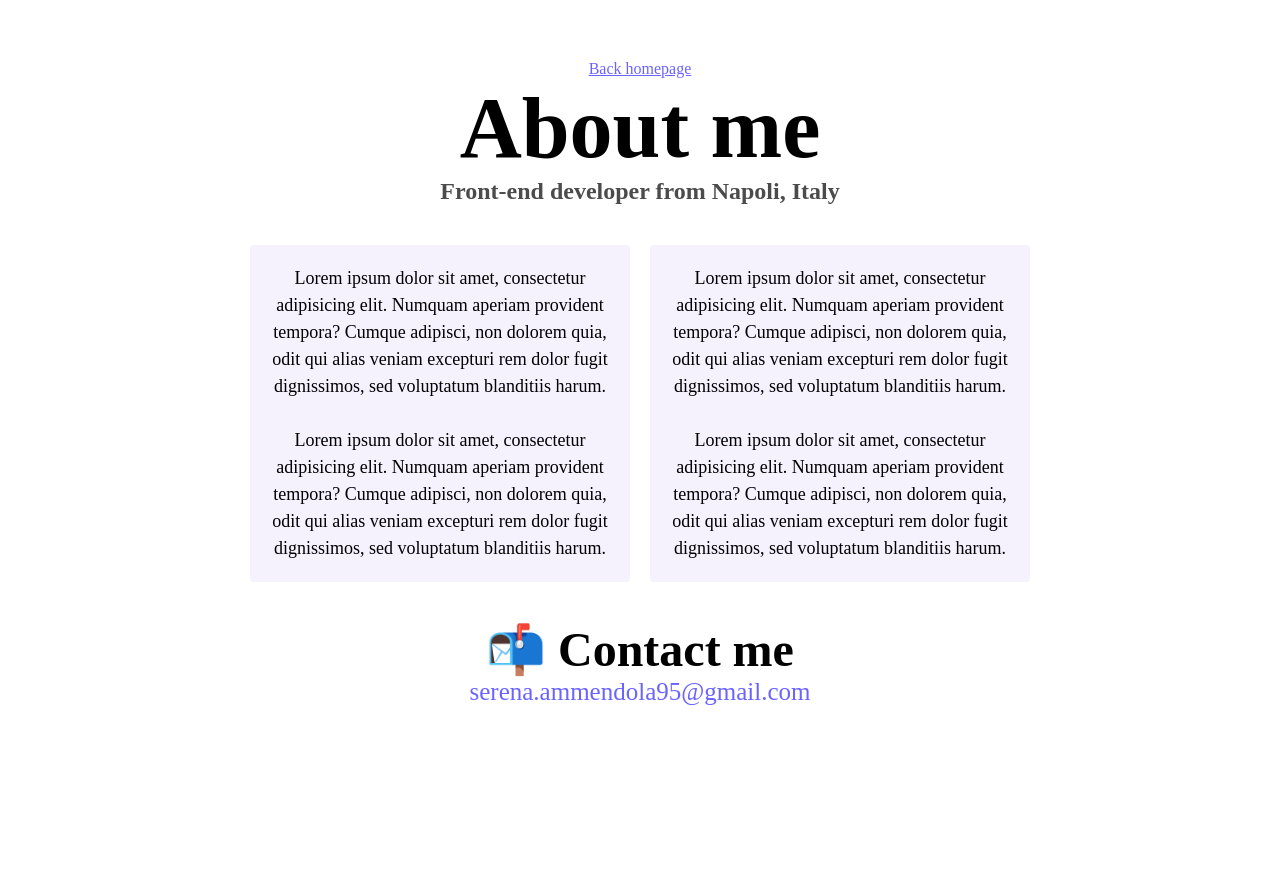
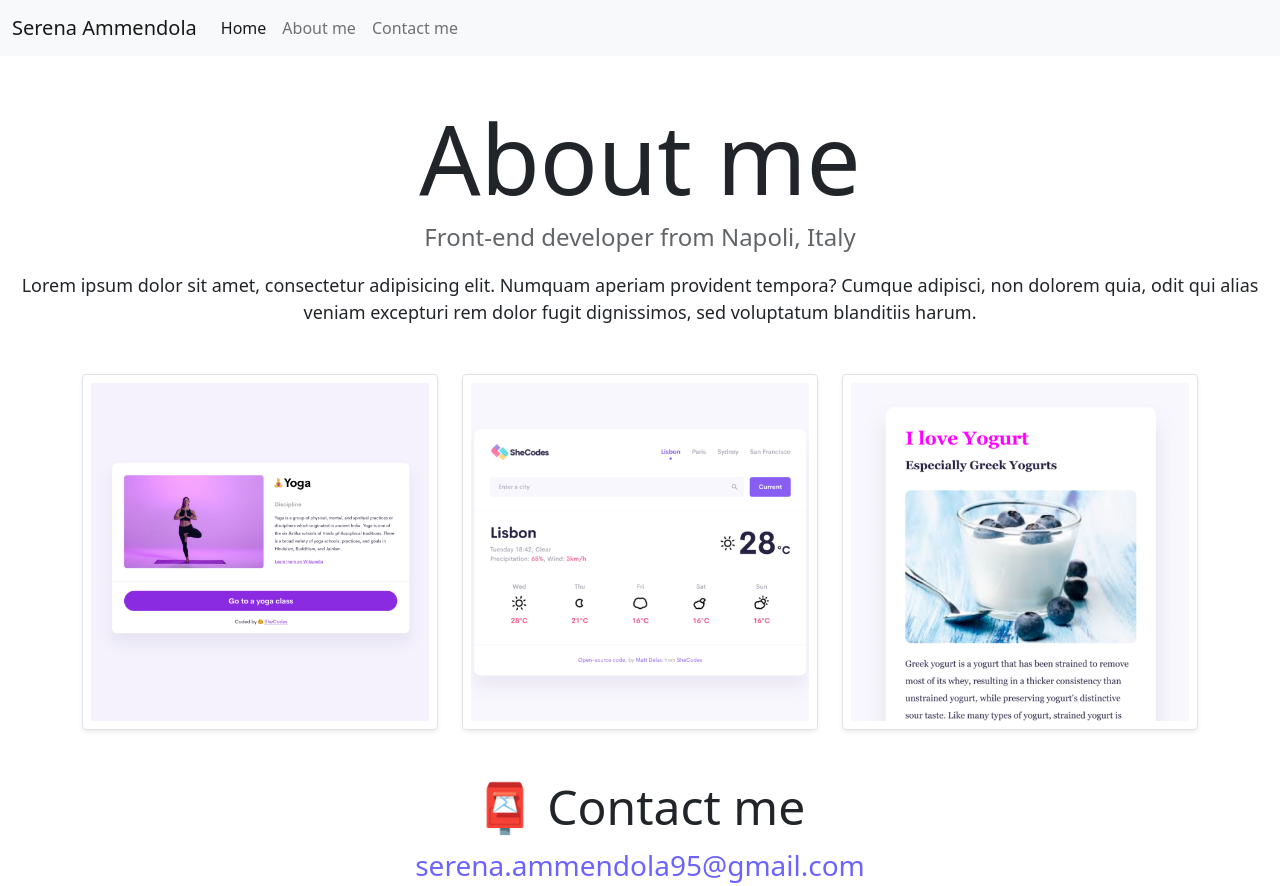
Before and after one commit to Serena-Ammendola/About-me-website, a website: page about.html in a window 1280 px wide. Before the commit the page ends 800 px from the top, so only its background shows below. Drawn offline with nearby package versions, Linux system fonts and the light colour scheme.

Commit message:
website  and some SEO added

```diff
--- a/about.html
+++ b/about.html
@@ -1,44 +1,71 @@
 <!DOCTYPE html>
 <html lang="en">
+
 <head>
   <meta charset="UTF-8" />
+  <meta http-equiv="X-UA-Compatible" content="IE=edge" />
   <meta name="viewport" content="width=device-width, initial-scale=1.0" />
-    <link href="src/style.css" rel="stylesheet" type="text/css" />
-    <title>About me</title>
+  <meta name="description" content="Apage with all Serena's project done with SheCodes workshops">
+  <link href="https://cdn.jsdelivr.net/npm/bootstrap@5.0.0-beta2/dist/css/bootstrap.min.css" rel="stylesheet"
+    integrity="sha384-BmbxuPwQa2lc/FVzBcNJ7UAyJxM6wuqIj61tLrc4wSX0szH/Ev+nYRRuWlolflfl" crossorigin="anonymous" />
+  <script src="https://cdn.jsdelivr.net/npm/bootstrap@5.3.3/dist/js/bootstrap.min.js"
+    integrity="sha384-0pUGZvbkm6XF6gxjEnlmuGrJXVbNuzT9qBBavbLwCsOGabYfZo0T0to5eqruptLy"
+    crossorigin="anonymous"></script>
+  <link rel="stylesheet" href="src/style.css" />
+  <title>About Serena</title>
 </head>
+
 <body>
-    <a href="index.html" class="homepage-link">Back homepage</a>
-    <h1>About me</h1>
-    <h3>Front-end developer from Napoli, Italy</h3>
-    <div class="about-paragraphs">
+  <nav class="navbar navbar-expand-lg navbar-light bg-light fixed-top">
+    <div class="container-fluid">
+      <a class="navbar-brand" href="#">Serena Ammendola</a>
+      <button class="navbar-toggler" type="button" data-bs-toggle="collapse" data-bs-target="#navbarNav"
+        aria-controls="navbarNav" aria-expanded="false" aria-label="Toggle navigation">
+        <span class="navbar-toggler-icon"></span>
+      </button>
+      <div class="collapse navbar-collapse" id="navbarNav">
+        <ul class="navbar-nav">
+          <li class="nav-item">
+            <a class="nav-link active" aria-current="page" href="index.html">Home</a>
+          </li>
+          <li class="nav-item">
+            <a class="nav-link" href="about.html">About me</a>
+          </li>
+          <li class="nav-item">
+            <a class="nav-link" href="about.html#contact">Contact me</a>
+          </li>
+        </ul>
+      </div>
+    </div>
+  </nav>
+
+  <h1 class="text-center">About me</h1>
+  <h3 class="text-center">Front-end developer from Napoli, Italy</h3>
+  <div class="about-paragraphs text-center mb-5">
     <p>
-        Lorem ipsum dolor sit amet, consectetur adipisicing elit. Numquam
-        aperiam provident tempora? Cumque adipisci, non dolorem quia, odit qui
-        alias veniam excepturi rem dolor fugit dignissimos, sed voluptatum
-        blanditiis harum.
-        <br />
-        <br />
-        Lorem ipsum dolor sit amet, consectetur adipisicing elit. Numquam
-        aperiam provident tempora? Cumque adipisci, non dolorem quia, odit qui
-        alias veniam excepturi rem dolor fugit dignissimos, sed voluptatum
-        blanditiis harum.
-      </p>
-      <p>
-        Lorem ipsum dolor sit amet, consectetur adipisicing elit. Numquam
-        aperiam provident tempora? Cumque adipisci, non dolorem quia, odit qui
-        alias veniam excepturi rem dolor fugit dignissimos, sed voluptatum
-        blanditiis harum.
-        <br />
-        <br />
       Lorem ipsum dolor sit amet, consectetur adipisicing elit. Numquam
       aperiam provident tempora? Cumque adipisci, non dolorem quia, odit qui
       alias veniam excepturi rem dolor fugit dignissimos, sed voluptatum
       blanditiis harum.
     </p>
   </div>
-    <h2 id="contact">📬 Contact me</h2>
-    <a href="mailto:serena.ammendola95@gmail.com" class="email-link"
-      >serena.ammendola95@gmail.com</a
-    >
+  <div class="container">
+    <div class="row">
+      <div class="col-sm-4">
+        <img src="images/yoga.png" class="img-fluid rounded shadow-sm p-2 border" />
+      </div>
+      <div class="col-sm-4">
+        <img src="images/weather.png" class="img-fluid rounded shadow-sm p-2 border" />
+      </div>
+      <div class="col-sm-4">
+        <img src="images/yogurt.png" class="img-fluid rounded shadow-sm p-2 border" />
+      </div>
+    </div>
+  </div>
+  <div id="contact" class="text-center mt-5">
+    <h2>📮 Contact me</h2>
+    <a href="mailto:serena.ammendola95@gmail.com" class="email-link">serena.ammendola95@gmail.com</a>
+  </div>
 </body>
+
 </html>
--- a/package.json
+++ b/package.json
@@ -1,5 +1,5 @@
 {
-  "name": "homework-template",
+  "name": "advanced-bootstrap-homework-challenge",
   "version": "1.0.0",
   "description": "",
   "main": "index.html",
--- a/src/style.css
+++ b/src/style.css
@@ -1,82 +1,75 @@
 :root {
-  --primary-color: #6b63ff;
+  --primary-color: #6c63ff;
   --secondary-color: #f5f2fe;
   --box-shadow: 0 5px 10px rgba(0, 0, 0, 0.3);
 }
 
 body {
-  margin: 60px auto;
-  max-width: 800px;
+  margin-top: 100px;
 }
 
-h1,
-h2,
-h3 {
-  text-align: center;
-  margin: 0;
+h1 {
+  font-size: 96px;
 }
 
 h2 {
   font-size: 48px;
 }
 
-h1 {
-  font-size: 86px;
-}
 h3 {
   font-size: 24px;
   opacity: 0.7;
 }
-
 p {
-  background: var(--secondary-color);
-  padding: 20px;
-  border-radius: 4px;
   font-size: 18px;
   line-height: 1.5;
-  text-align: center;
 }
 .navigation-links {
   display: flex;
+  margin-top: 40px;
   justify-content: center;
-  margin-top: 40px;
 }
 
-.navigation-links a {
+.contact-link {
+  border-radius: 4px;
   margin: 20px;
-  border-radius: 4px;
   padding: 20px 15px;
   text-decoration: none;
   text-transform: capitalize;
-}
-.contact-link {
-  color: white;
   background: var(--primary-color);
   box-shadow: var(--box-shadow);
+  color: white;
 }
 
 .about-link {
+  border-radius: 4px;
+  margin: 20px;
+  padding: 20px 15px;
+  text-decoration: none;
+  text-transform: capitalize;
   color: var(--primary-color);
   border: 1px solid var(--primary-color);
 }
 
 .homepage-link {
+  color: var(--primary-color);
   text-align: center;
   display: block;
-  color: var(--primary-color);
 }
-
 .about-paragraphs {
-  display: flex;
-  margin: 30px 0;
-}
-.about-paragraphs p {
-  margin: 10px;
+  margin: 20px;
 }
 .email-link {
   display: flex;
   justify-content: center;
   color: var(--primary-color);
-  font-size: 25px;
+  font-size: 28px;
   text-decoration: none;
 }
+
+.email-link:hover {
+  text-decoration: underline;
+}
+.container-about-photo {
+  margin: 30px;
+}
```
Also changed, not shown: index.html (+96 -9 lines), images/weather.png (added), images/yoga.png (added), images/yogurt.png (added), 1 other file. Lines whose indentation alone changed are shown as unchanged.
